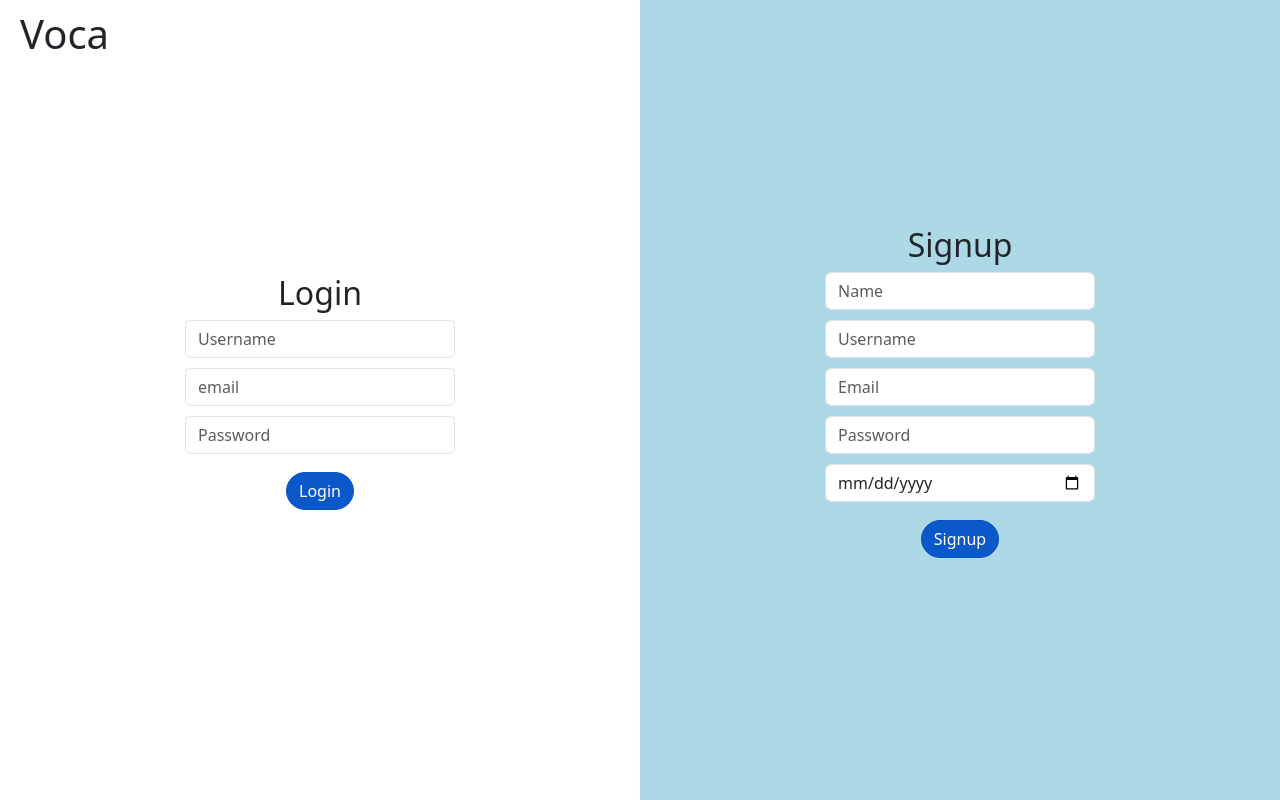
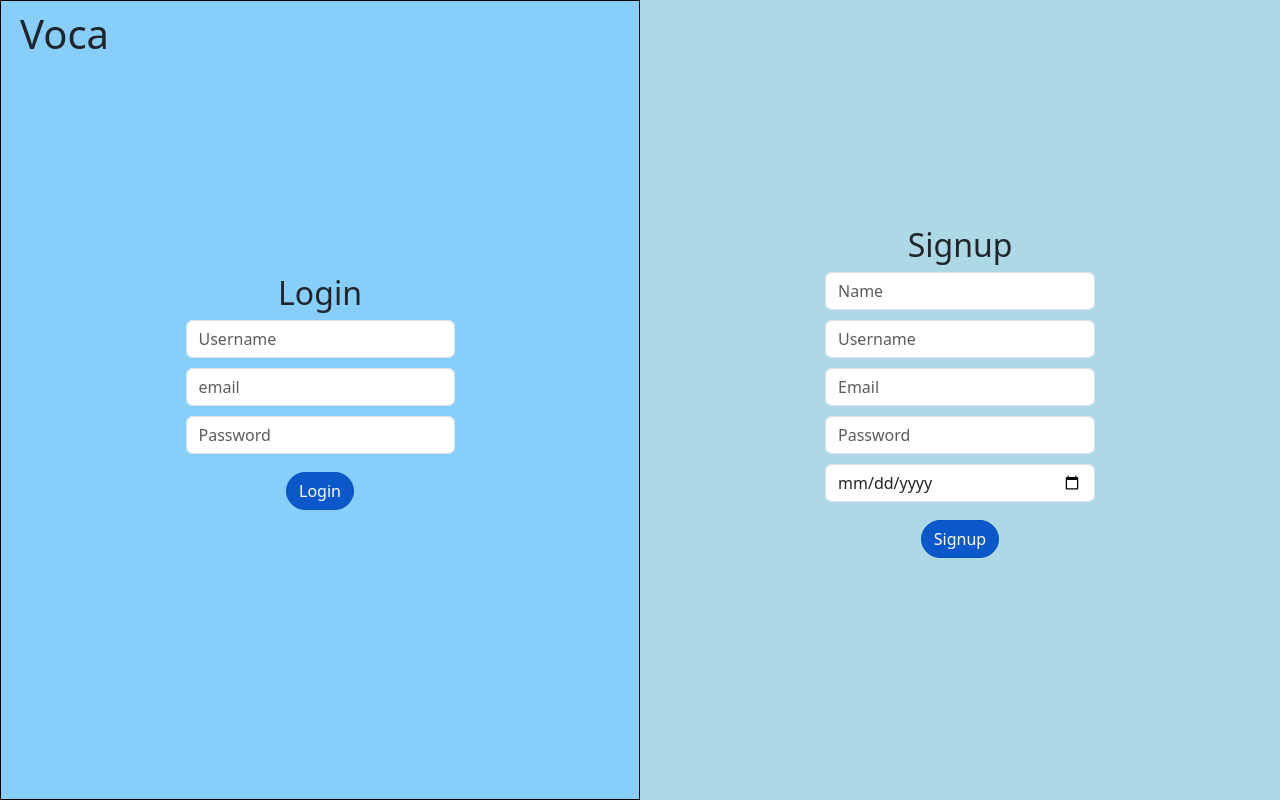
Before and after one commit to Ahmad-ayoub/Voca, a React (Create React App) app: page / in a window 1280 px wide. Built offline with nearby package versions, Linux system fonts and the light colour scheme.

Commit message:
added theme change to AuthPage

```diff
--- a/src/Components/Authpage/AuthPage.css
+++ b/src/Components/Authpage/AuthPage.css
@@ -29,9 +29,20 @@
 }
 
 .loginForm {
-  background: white;
   background-size: cover;
   width: 50%;
+}
+
+.mainColor1 {
+  background-color: lightskyblue;
+}
+
+.mainColor2 {
+  background-color: #fd8535;
+}
+
+.mainColor3 {
+  background-color: #e6e6fa;
 }
 
 .loginBtns {
@@ -40,9 +51,21 @@
 }
 
 .signupForm {
-  background: lightblue center;
+  background: center;
   background-size: cover;
   width: 50%;
+}
+
+.secondaryColor1 {
+  background-color: lightblue;
+}
+
+.secondaryColor2 {
+  background-color: #fde7c9;
+}
+
+.secondaryColor3 {
+  background-color: #c8a2c8;
 }
 
 .signupBtns {
--- a/src/Components/Authpage/AuthPage.js
+++ b/src/Components/Authpage/AuthPage.js
@@ -1,6 +1,8 @@
-import React, { useState } from "react";
+import React, { useState, useContext } from "react";
 import { useNavigate } from "react-router-dom";
 import axios from "axios";
+import { themeClasses } from "../ThemeChange/ThemeClasses";
+import { ThemeContext } from "../ThemeChange/UseTheme";
 
 const AuthPage = () => {
   const [name, setName] = useState();
@@ -72,11 +74,15 @@ const AuthPage = () => {
       });
   };
 
+  const { theme } = useContext(ThemeContext);
+  const currentThemeClasses =
+    themeClasses[theme] || themeClasses["defaultTheme"];
+
   return (
     <div>
       <div className="pageWrapper">
         <h1 className="appTitle">Voca</h1>
-        <div className="form loginForm">
+        <div className={`form loginForm ${currentThemeClasses.mainColor}`}>
           <h2>Login</h2>
           <input
             className="form-control loginBtns"
@@ -108,7 +114,9 @@ const AuthPage = () => {
           <p>{message}</p>
         </div>
 
-        <div className="form signupForm">
+        <div
+          className={`form signupForm ${currentThemeClasses.secondaryColor}`}
+        >
           <h2>Signup</h2>
           <input
             className="form-control signupBtns"
```
